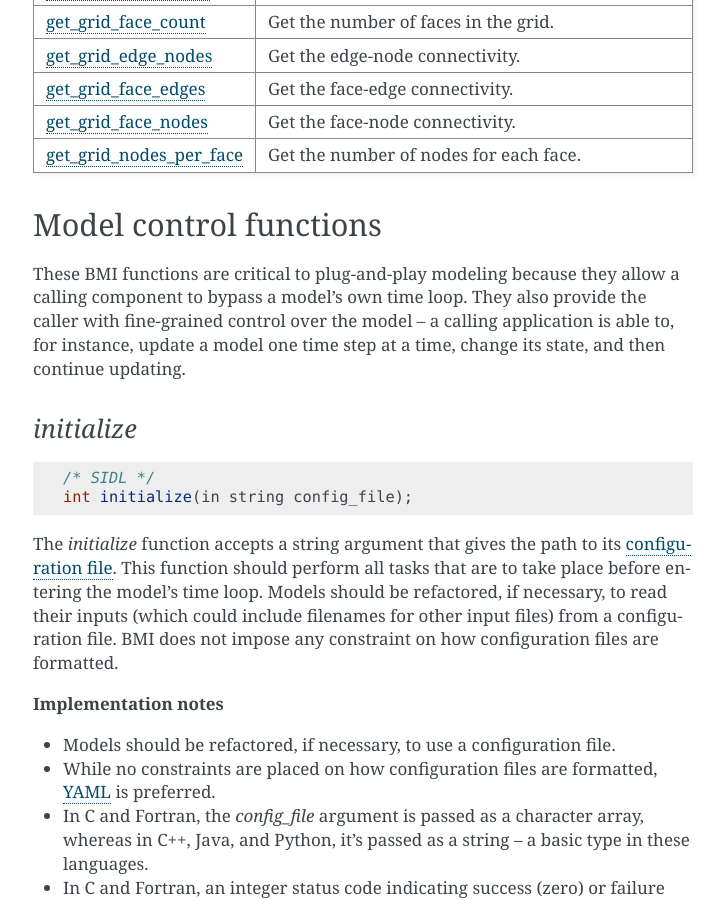
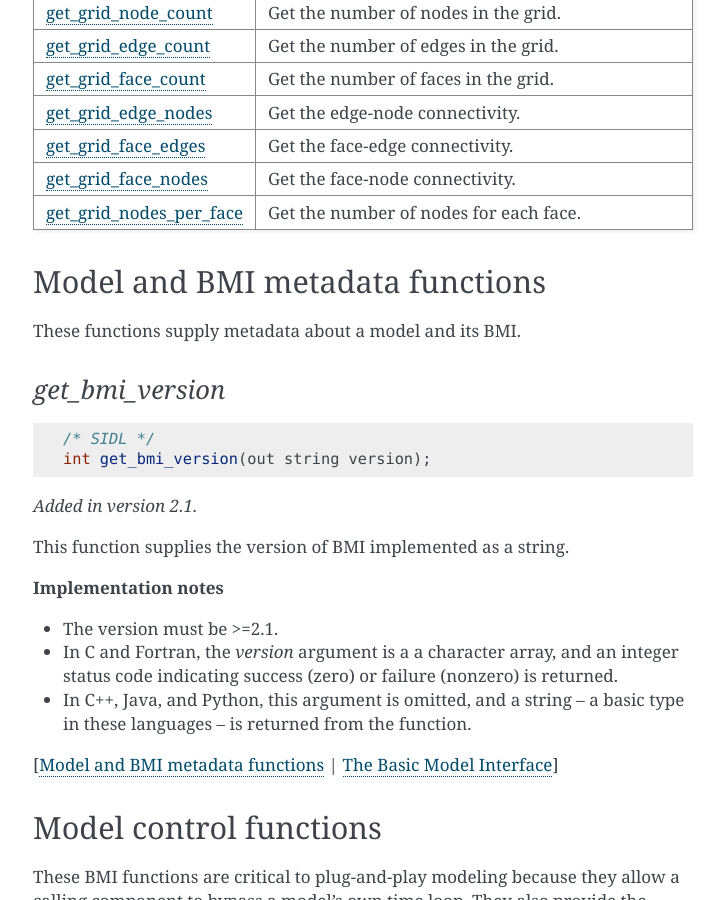
Before and after one commit to csdms/bmi, a Sphinx documentation site: the page built from docs/source/index.rst, in a window 1280 px wide and 900 px high, scrolled down 2906 px. Shown: the whole window, without its empty margins (387-1112 px from the left). Built offline with Sphinx 7.4.7, drawn with Linux system fonts in a browser that asks for light colours; formulas are drawn with MathJax 3; some of the changed text lies outside the part shown.

Commit message:
Added get_bmi_version to sidl and documentation (#111)
* Added get_bmi_version to sidl and documentation

* List authors by alpha

* Match section headers in SIDL to docs

* Move get_bmi_version function to a new metadata section

* Reference new metadata functions section

* Indicate development status in version

Trying to follow semantic versioning (https://semver.org/#spec-item-9).

Co-authored-by: Mark Piper <mark.piper@colorado.edu>

```diff
--- a/AUTHORS.rst
+++ b/AUTHORS.rst
@@ -14,6 +14,7 @@ Contributors
 * Richard Barnes
 * Michael Galloy
 * Julian Hofer
+* Rolf Hut
 * Eric Hutton
 * Allen Lee
 * Eric Morway
--- /dev/null
+++ b/docs/source/bmi.metadata_funcs.rst
@@ -0,0 +1,30 @@
+.. _metadata_funcs:
+
+Model and BMI metadata functions
+--------------------------------
+
+These functions supply metadata about a model and its BMI.
+
+.. _get_bmi_version:
+
+*get_bmi_version*
+.................
+
+.. code-block:: java
+
+  /* SIDL */
+  int get_bmi_version(out string version);
+
+.. versionadded:: 2.1
+
+This function supplies the version of BMI implemented as a string.
+
+**Implementation notes**
+
+* The version must be >=2.1.
+* In C and Fortran, the *version* argument is a a character array, and an integer
+  status code indicating success (zero) or failure (nonzero) is returned.
+* In C++, Java, and Python, this argument is omitted, and a string -- a basic type
+  in these languages -- is returned from the function.
+
+[:ref:`metadata_funcs` | :ref:`basic_model_interface`]
--- a/docs/source/bmi.spec.rst
+++ b/docs/source/bmi.spec.rst
@@ -72,6 +72,7 @@ The Basic Model Interface
 The functions that comprise the Basic Model Interface
 can be grouped into categories:
 
+* :ref:`metadata_funcs`
 * :ref:`control_funcs`
 * :ref:`info_funcs`
 * :ref:`var_funcs`
@@ -92,6 +93,7 @@ grouped by functional category.
    ==============================  =========================================
    Function                        Description
    ==============================  =========================================
+   :ref:`get_bmi_version`          Version of the BMI implemented.
    :ref:`initialize`               Perform startup tasks for the model.
    :ref:`update`                   Advance model state by one time step.
    :ref:`update_until`             Advance model state until the given time.
@@ -135,6 +137,7 @@ grouped by functional category.
    :ref:`get_grid_nodes_per_face`  Get the number of nodes for each face.
    ==============================  =========================================
 
+.. include:: bmi.metadata_funcs.rst
 .. include:: bmi.control_funcs.rst
 .. include:: bmi.info_funcs.rst
 .. include:: bmi.var_funcs.rst
```
Also changed, not shown: 1 other file.
